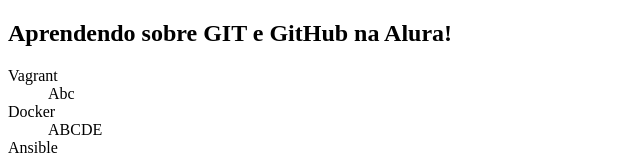
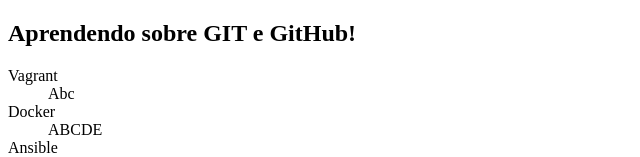
Before and after one commit to GabrielFMontoni/AluraCursoGIT, a plain HTML site: page index.html in a window 1280 px wide. Shown: the top 157 px of the page, without its empty margins (0-640 px from the left). Drawn offline with Linux system fonts and the light colour scheme.

Commit message:
Simplificando titulo

```diff
--- a/index.html
+++ b/index.html
@@ -7,7 +7,7 @@
     <title>Projeto Alura GIT - Mudança no titulo</title>
 </head>
 <body>
-    <h2>Aprendendo sobre GIT e GitHub na Alura!</h2>
+    <h2>Aprendendo sobre GIT e GitHub!</h2>
 
     <dl>
         <dt>Vagrant</dt>
```
